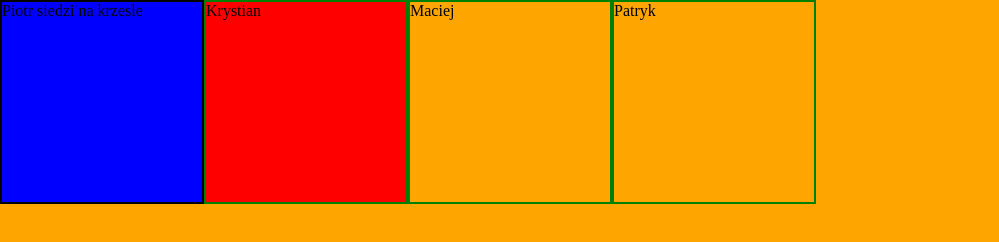
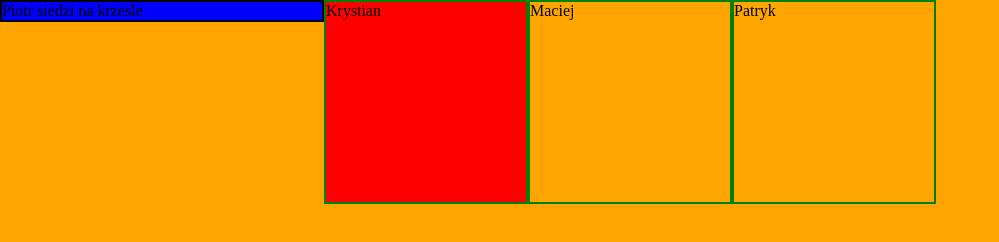
Before and after one commit to Piotrek9912/restaurant_project, a plain HTML site: page 10 maja www/index.html in a window 1280 px wide. Shown: the whole page, without its empty margins (0-999 px from the left). Drawn offline with Linux system fonts and the light colour scheme.

Commit message:
changed ps to %

```diff
--- a/10 maja www/index.html
+++ b/10 maja www/index.html
@@ -15,7 +15,7 @@
     }
     .all_div
     {
-        margin: 0;
+        margin: auto;
 
         height: 100% ;
         background-color: yellow;
@@ -25,8 +25,8 @@
     }
     .left
     {
-        width: 200px;
-        height:200px ;
+        width: 25%;
+        height: 25%;
         background-color: blue;
         border:2px solid black;
         float: left;
```
